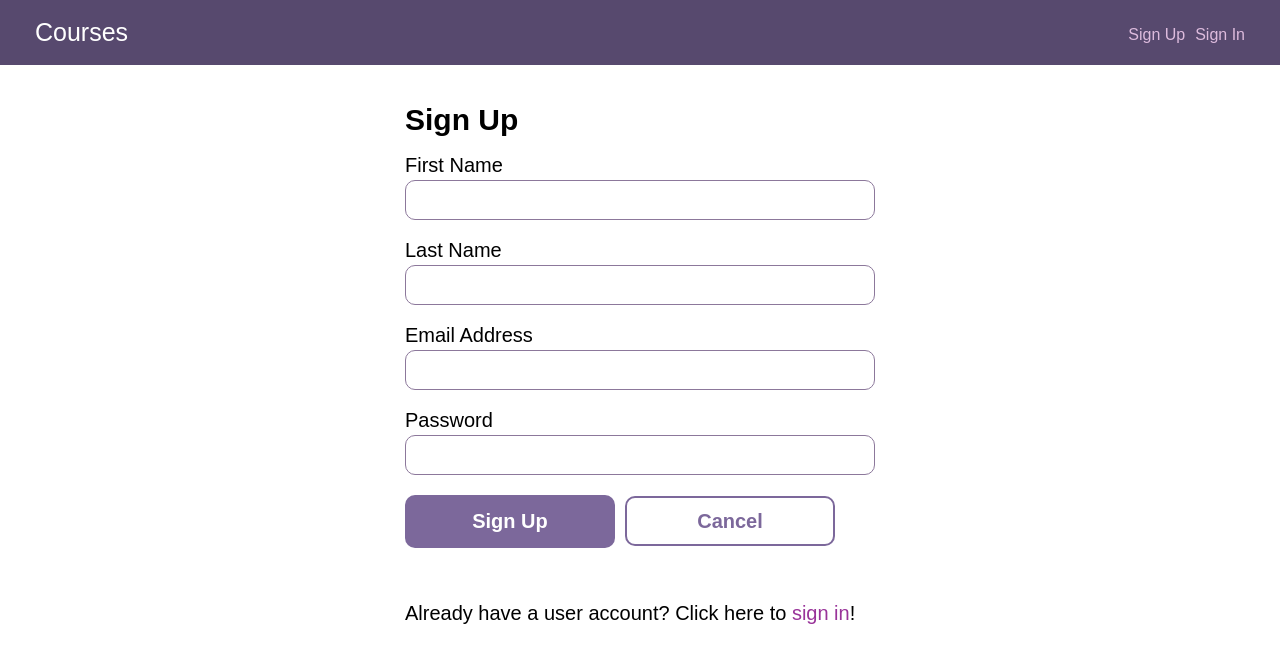
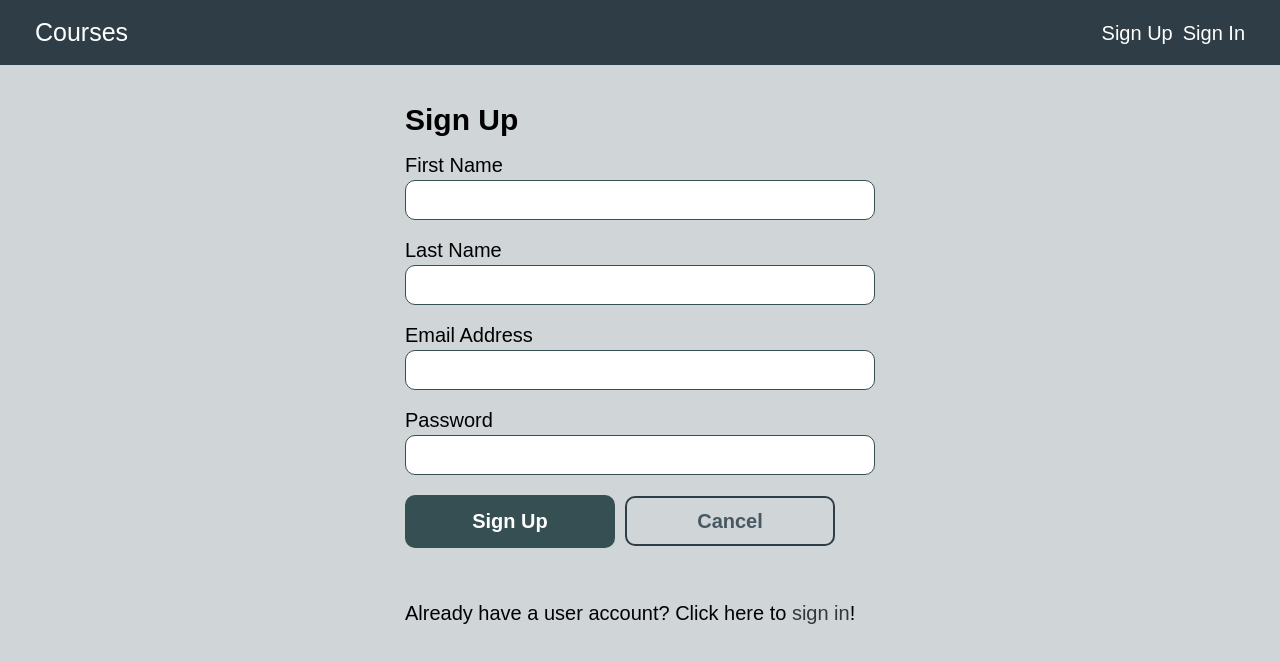
Before and after one commit to brittonashford/fullstack-course-directory, a React (Create React App) app in the folder client/: page /sign-up in a window 1280 px wide. Shown: the top 662 px of the page. Built offline with nearby package versions, Linux system fonts and the light colour scheme.

Commit message:
css changes. some fine tuning needed...

```diff
--- a/client/src/Components/CourseDetail.js
+++ b/client/src/Components/CourseDetail.js
@@ -67,7 +67,7 @@ function CourseDetail() {
             </div>
 
             <div className="wrap">
-                <h2>Course Detail</h2>
+                <h2 className="course--detail--label">Course Detail</h2>
                 <form>
                     <div className="main--flex">
                         <div>
--- a/client/src/Components/UserSignIn.js
+++ b/client/src/Components/UserSignIn.js
@@ -67,7 +67,7 @@ function UserSignIn() {
                     <button className="button" type="submit">Sign In</button>
                     <Link to='/' className="button button-secondary" >Cancel</Link>
                 </form>
-                <p>Don't have a user account? Click here to <Link to='/sign-up'>sign up</Link>!</p>
+                <p>Don't have a user account? Click here to <Link to='/sign-up' className="sign--up--link">sign up</Link>!</p>
             </div>
         </React.Fragment>
     );
--- a/client/src/styles/global.css
+++ b/client/src/styles/global.css
@@ -4,6 +4,8 @@
 }
 html {
     font-size: 1.25em;
+    height: 100% !important;
+    background-color: #d0d5d8;
 }
 body {
     font-family: 'Work Sans', sans-serif;
@@ -20,8 +22,11 @@ p {
     hyphens: auto;
 }
 a {
-    color: #939;
+    color: #32373b;
     text-decoration: none;
+}
+a:hover{
+    text-decoration: underline;
 }
 .wrap {
     max-width: 1250px;
@@ -29,7 +34,7 @@ a {
     padding: 0 1rem;
 }
 header {
-    background: #57496e;
+    background: #2f3e46;
     color: #fff;
     padding: 1rem 0;
     margin-bottom: 2rem;
@@ -43,11 +48,11 @@ header {
     font-size: 1.25rem;
     color: #fff;
 }
-header li {
-    font-size: .8rem;
+.header--logo a:hover {
+    text-decoration: none;
 }
 header nav a {
-    color: #dbd;
+    color: #fff;
 }
 header nav a:hover {
     color: #fff;
@@ -62,26 +67,28 @@ header nav a:hover {
     margin-left: .5rem;
 }
 .course--module {
-    background: #7c689b;
+    background: #FFF;
     border-radius: .5rem;
     padding: 1.5rem;
     margin-bottom: 1.5rem;
     display: block;
+    border: 1px solid #354f52;
+    box-shadow: 0 2px 4px rgb(0 0 0 / 50%);
 }
 .course--label {
-    color: #fff;
+    color: #32373b;
     font-size: .9rem;
     font-weight: 400;
     margin-bottom: .25rem;
 }
 .course--title {
-    color: #fff;
+    color: #32373b;
     font-weight: 700;
     font-size: 1.25rem;
 }
 .course--add--module {
-    background: #ddd9e4;
-    color: #57496e;
+    background: #6b7a82;
+    color: #FFF;
     font-weight: 300;
     font-size: 1.25rem;
 }
@@ -89,7 +96,10 @@ header nav a:hover {
     width: 20px;
     height: auto;
     margin-right: 5px;
-    fill: #57496e;
+    fill: #FFF;
+}
+.course--detail--label {
+    color: #32373b;
 }
 .course--detail--title {
     padding-bottom: .25rem;
@@ -104,7 +114,7 @@ header nav a:hover {
     font-size: 2rem;
     margin-bottom: .5rem;
     font-weight: 700;
-    color: #47395e;
+    color: #32373b;
 }
 .course--detail--list {
     font-weight: 300;
@@ -112,7 +122,7 @@ header nav a:hover {
     line-height: 1.5;
 }
 .actions--bar {
-    background: #e9e5f0;
+    background: #62747D;
     padding: 1rem 0;
     margin: -2rem 0 2rem;
 }
@@ -157,7 +167,7 @@ input, textarea {
     width: 100%;
     color: #332a40;
     border-radius: .5rem;
-    border: 1px solid #8c789b;
+    border: 1px solid #354f52;
     padding: .5rem;
     margin-bottom: 1rem;
     font-family: 'Work Sans', sans-serif;
@@ -167,7 +177,7 @@ textarea {
     min-height: 300px;
 }
 .button {
-    background: #7c689b;
+    background: #354f52;
     color: #fff;
     font-size: 1rem;
     padding: .75rem 1.5rem;
@@ -184,25 +194,32 @@ textarea {
     margin-bottom: 0;
 }
 .button:not(.button-secondary):hover {
-    background: #63537d;
+    background: #465963;
     cursor: pointer;
 }
 .button-secondary {
-    color: #7c689b;
-    background: none;
-    box-shadow: 0 0 0 2px #7c689b inset;
+    color: #465963;
+    background: #d0d5d8;
+    box-shadow: 0 0 0 2px #2F3E46 inset;
     transition: box-shadow 0.2s, color 0.2s;
 }
 .button-secondary:hover {
-    color: #63537d;
-    box-shadow: 0 0 0 2px #63537d inset;
+    color: #2f3e46;
+    box-shadow: 0 0 0 2px #2f3e46 inset;
     cursor: pointer;
 }
 input:focus, button:focus, .button:focus, textarea:focus {
     border: none;
     border-radius: 0;
-    outline: 2px solid #332a40;
+    outline: 2px solid #465963;
 }
+.sign--up--link:hover{
+    text-decoration: underline;
+}
+.sign--up--link{
+    color: #465963;
+}
+
 
 @media screen and (min-width: 600px) {
     .header--signedin li {
```
